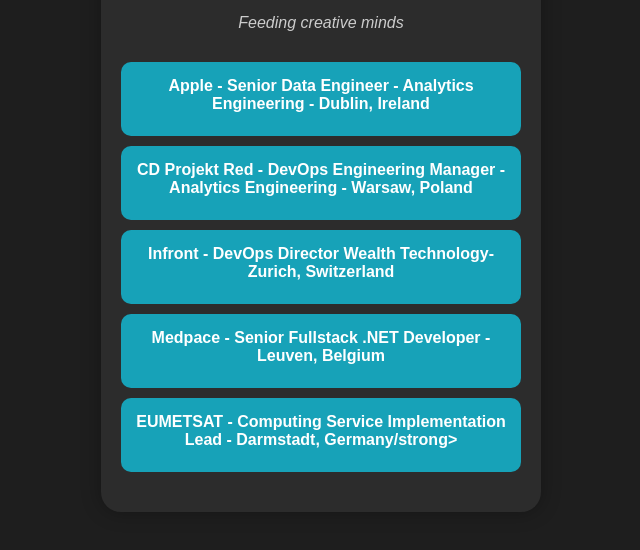
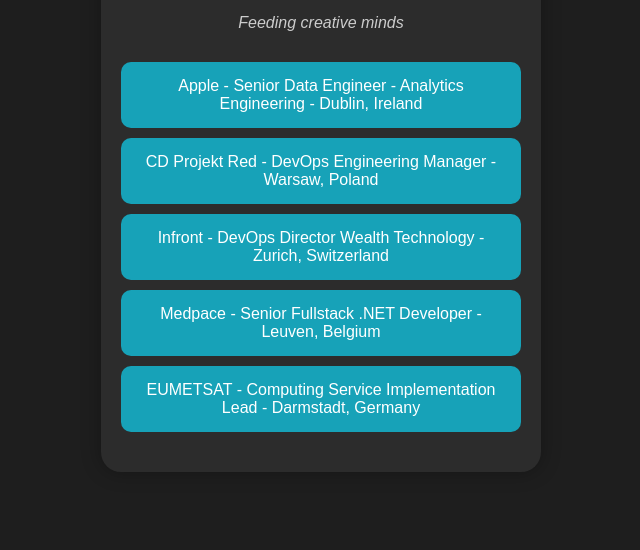
Before and after one commit to jtechhunter/landing-page, a plain HTML site: page index.html in a window 1280 px wide. Shown: the part 146-696 px from the top of the page, without its empty margins (319-959 px from the left). Drawn offline with Linux system fonts and the light colour scheme.

Commit message:
Update index.html

```diff
--- a/index.html
+++ b/index.html
@@ -50,24 +50,19 @@
       margin-bottom: 30px;
     }
 
-    .job-card {
+    a.job-card {
+      display: block;
+      text-decoration: none;
       background-color: #17a2b8;
       color: white;
       padding: 15px;
       margin: 10px 0;
       border-radius: 10px;
+      transition: background-color 0.3s ease;
     }
 
-    .job-card a {
-      display: block;
-      color: #ffffff;
-      word-wrap: break-word;
-      font-size: 14px;
-      margin-top: 8px;
-    }
-
-    .job-card a:hover {
-      text-decoration: underline;
+    a.job-card:hover {
+      background-color: #138496;
     }
   </style>
 </head>
@@ -78,36 +73,25 @@
     <h1>TechHunter</h1>
     <p class="tagline">Feeding creative minds</p>
 
-    <div class="job-card">
-      <strong>Apple - Senior Data Engineer - Analytics Engineering - Dublin, Ireland</strong>
-      <a href="https://jobs.apple.com/en-us/details/200594799/senior-data-engineer-analytics-engineering?team=SFTWR" target="_blank">
-      </a>
-    </div>
+    <a href="https://jobs.apple.com/en-us/details/200594799/senior-data-engineer-analytics-engineering?team=SFTWR" target="_blank" class="job-card">
+      Apple - Senior Data Engineer - Analytics Engineering - Dublin, Ireland
+    </a>
 
-   <div class="job-card">
-      <strong>CD Projekt Red - DevOps Engineering Manager - Analytics Engineering - Warsaw, Poland</strong>
-      <a href="https://www.cdprojektred.com/en/jobs/744000044514703-devops-engineering-manager" target="_blank">
+    <a href="https://www.cdprojektred.com/en/jobs/744000044514703-devops-engineering-manager" target="_blank" class="job-card">
+      CD Projekt Red - DevOps Engineering Manager - Warsaw, Poland
+    </a>
 
-      </a>
-    </div>
+    <a href="http://mycareer.infrontfinance.com/accueil.aspx?LCID=2057#ancrecontenu" target="_blank" class="job-card">
+      Infront - DevOps Director Wealth Technology - Zurich, Switzerland
+    </a>
 
-    <div class="job-card">
-      <strong>Infront - DevOps Director Wealth Technology- Zurich, Switzerland</strong>
-      <a href="http://mycareer.infrontfinance.com/accueil.aspx?LCID=2057#ancrecontenu" target="_blank">
-      </a>
-    </div>
+    <a href="https://careers.medpace.com/jobs/10969?lang=en-us" target="_blank" class="job-card">
+      Medpace - Senior Fullstack .NET Developer - Leuven, Belgium
+    </a>
 
-    <div class="job-card">
-      <strong>Medpace - Senior Fullstack .NET Developer - Leuven, Belgium</strong>
-      <a href="https://careers.medpace.com/jobs/10969?lang=en-us" target="_blank">
-      </a>
-    </div>
-
-    <div class="job-card">
-      <strong>EUMETSAT - Computing Service Implementation Lead - Darmstadt, Germany/strong>
-      <a href="https://eumetsat.onlyfy.jobs/job/3sl1vgp2" target="_blank">
-      </a>
-    </div>
+    <a href="https://eumetsat.onlyfy.jobs/job/3sl1vgp2" target="_blank" class="job-card">
+      EUMETSAT - Computing Service Implementation Lead - Darmstadt, Germany
+    </a>
   </div>
 </body>
 </html>
```
